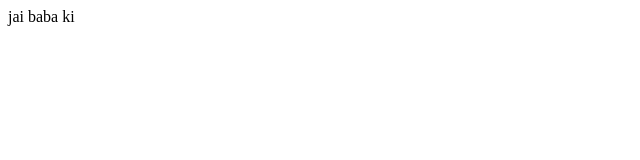
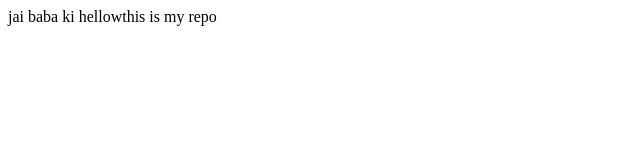
Before and after one commit to adarshtiwari2027/fULL-STACK-DEVELOPER-COURSE-BY-LOVE-BABBAR, a plain HTML site: page JAVASCRIPT/javascript04/index.html in a window 1280 px wide. Shown: the whole page, without its empty margins (0-640 px from the left). Drawn offline with Linux system fonts and the light colour scheme.

Commit message:
change done

```diff
--- a/JAVASCRIPT/javascript04/index.html
+++ b/JAVASCRIPT/javascript04/index.html
@@ -10,7 +10,7 @@
 <body>
     jai baba ki
 
-
+ hellowthis is my repo
 
 
     <script src="index.js"></script>
```
